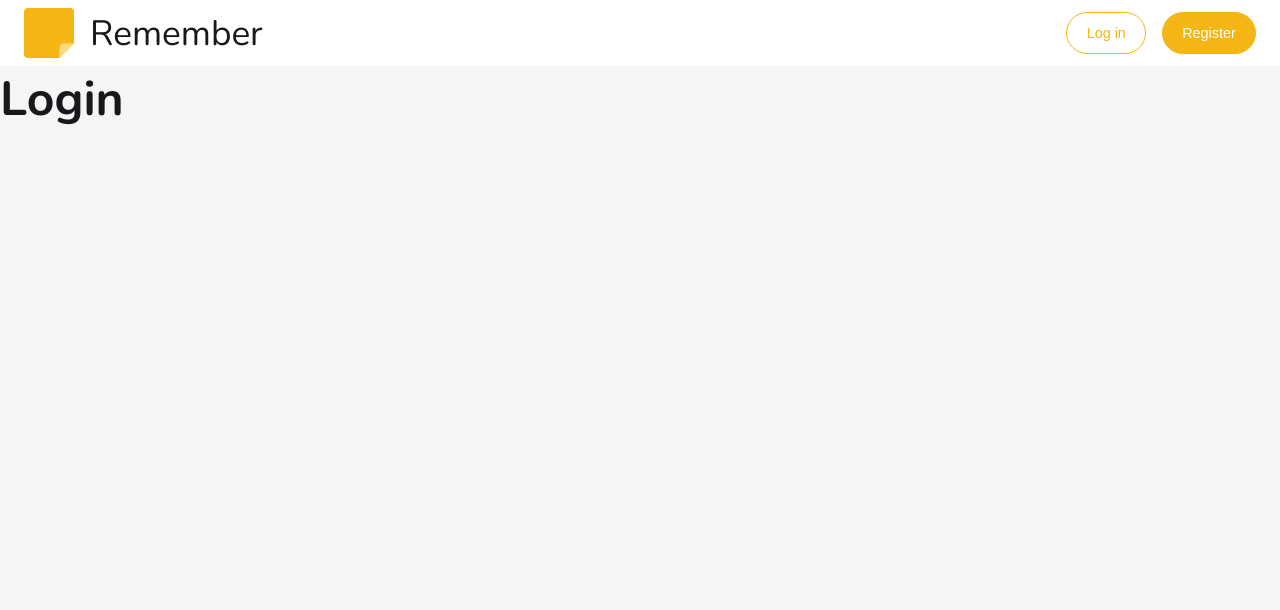
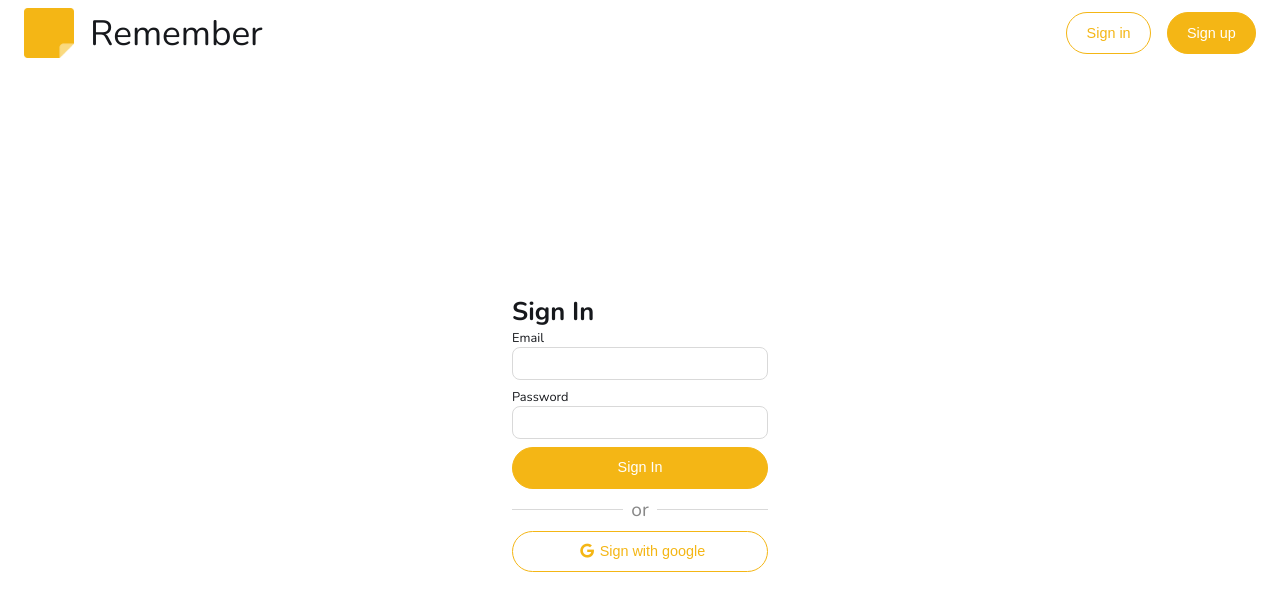
Before and after one commit to Morta-Fontanella/Remember-Frontend, a React (Create React App) app: page /login in a window 1280 px wide. Shown: the top 610 px of the page. Built offline with nearby package versions, Linux system fonts and the light colour scheme.

Commit message:
Added login style

```diff
--- a/package.json
+++ b/package.json
@@ -17,6 +17,7 @@
 		"react-redux": "^8.0.2",
 		"react-router-dom": "^6.3.0",
 		"react-scripts": "5.0.1",
+		"react-wavify": "^1.5.8",
 		"redux": "^4.2.0",
 		"redux-thunk": "^2.4.1",
 		"web-vitals": "^2.1.4"
--- a/src/appStyle.css
+++ b/src/appStyle.css
@@ -43,6 +43,8 @@ html[data-theme="dark"] {
 }
 
 body {
+	display: flex;
+	flex-direction: column;
 	background-color: var(--background-color);
 	font-family: var(--font-family);
 	color: var(--text-color);
@@ -75,8 +77,15 @@ a {
 	font-size: 1.1rem;
 }
 
+#wrapper {
+	display: flex;
+	flex-direction: column;
+	width: 100vw;
+	min-height: 100vh;
+}
+
 main {
-	padding: 1rem 3rem;
+	flex-grow: 1;
 }
 
 /* Laptop */
@@ -100,7 +109,7 @@ main {
 	p,
 	span,
 	a {
-		font-size: 1rem;
+		font-size: 1.2rem;
 	}
 }
 
@@ -127,8 +136,4 @@ main {
 	a {
 		font-size: 1rem;
 	}
-
-	main {
-		padding: 1.2rem;
-	}
 }
--- a/src/components/home/home.js
+++ b/src/components/home/home.js
@@ -3,6 +3,8 @@ import { useDispatch } from "react-redux";
 import { getNotes } from "../../actions/notes";
 import Notes from "../../components/notes/notes";
 import Form from "../../components/form/form";
+
+import "./homeStyles.css";
 
 const Home = () => {
 	const [formPopup, setFormPopup] = useState(false);
@@ -13,7 +15,7 @@ const Home = () => {
 		dispatch(getNotes());
 	}, [currentId, dispatch]);
 	return (
-		<main>
+		<main id="home">
 			<Notes setFormPopup={setFormPopup} setCurrentId={setCurrentId} />
 			<Form
 				trigger={formPopup}
--- /dev/null
+++ b/src/components/home/homeStyles.css
@@ -0,0 +1,9 @@
+main#home {
+	padding: 1rem 3rem;
+}
+
+@media only screen and (max-device-width: 640px) {
+	main#home {
+		padding: 1.2rem;
+	}
+}
--- a/src/components/login/login.js
+++ b/src/components/login/login.js
@@ -1,10 +1,43 @@
 import React from "react";
+import Wave from "react-wavify";
+import Button from "../button/button";
+
+import "./loginStyles.css";
 
 const Login = () => {
 	return (
-		<div>
-			<h1>Login</h1>
-		</div>
+		<main>
+			<div className="mainContainer">
+				<div className="loginContainer">
+					<h3>Sign In</h3>
+					<form>
+						<label>Email</label>
+						<input type="email" name="email" />
+						<label>Password</label>
+						<input type="password" name="password" />
+						<Button type="filled">Sign In</Button>
+						<div className="divider">
+							<div className="line"></div>
+							<p>or</p>
+							<div className="line"></div>
+						</div>
+						<Button type="outlined">
+							<i class="fa-brands fa-google"></i>
+							Sign with google
+						</Button>
+					</form>
+				</div>
+			</div>
+			<Wave
+				paused={false}
+				options={{
+					height: 20,
+					amplitude: 30,
+					speed: 0.15,
+					points: 3,
+				}}
+			/>
+		</main>
 	);
 };
 
--- a/src/components/login/loginStyles.css
+++ b/src/components/login/loginStyles.css
@@ -0,0 +1,76 @@
+main {
+	display: flex;
+	flex-direction: column;
+	background-color: var(--background-color-alternative);
+}
+
+.mainContainer {
+	display: flex;
+	flex-direction: row;
+	flex-grow: 1;
+	justify-content: space-around;
+	align-items: center;
+}
+
+.loginContainer {
+	display: flex;
+	flex-direction: column;
+	justify-content: center;
+	width: max(20rem, 0%);
+	padding: 2rem;
+}
+
+.loginContainer form {
+	width: 100%;
+}
+
+.loginContainer form label {
+	font-size: 0.8rem;
+}
+
+input {
+	border: 1px solid var(--disabled-color);
+	border-radius: 0.5rem;
+	padding: 0.5rem;
+	margin-bottom: 0.5rem;
+	width: 100%;
+}
+
+input:focus {
+	outline: none;
+	border: 1px solid var(--primary-color);
+}
+
+.divider {
+	display: flex;
+	flex-direction: row;
+	align-items: center;
+	color: var(--disabled-color-contrast);
+}
+
+.divider .line {
+	background-color: var(--disabled-color);
+	height: 1px;
+	width: 100%;
+}
+
+.divider p {
+	display: block;
+	margin: 0.5rem;
+}
+
+.button {
+	align-items: center;
+}
+
+.button i {
+	margin: 0 0.35rem;
+}
+
+svg {
+	transform: translateY(0.2rem);
+}
+
+path {
+	fill: var(--primary-color);
+}
--- a/src/components/navBar/navBar.js
+++ b/src/components/navBar/navBar.js
@@ -16,10 +16,10 @@ const NavBar = () => {
 			</NavLink>
 			<div className="userButtonsContainer">
 				<NavLink to="/login">
-					<Button type="outlined">Log in</Button>
+					<Button type="outlined">Sign in</Button>
 				</NavLink>
 				<NavLink to="/register">
-					<Button type="filled">Register</Button>
+					<Button type="filled">Sign up</Button>
 				</NavLink>
 			</div>
 		</header>
```
Also changed, not shown: 1 other file (tests, documents, lock files or other folders).
